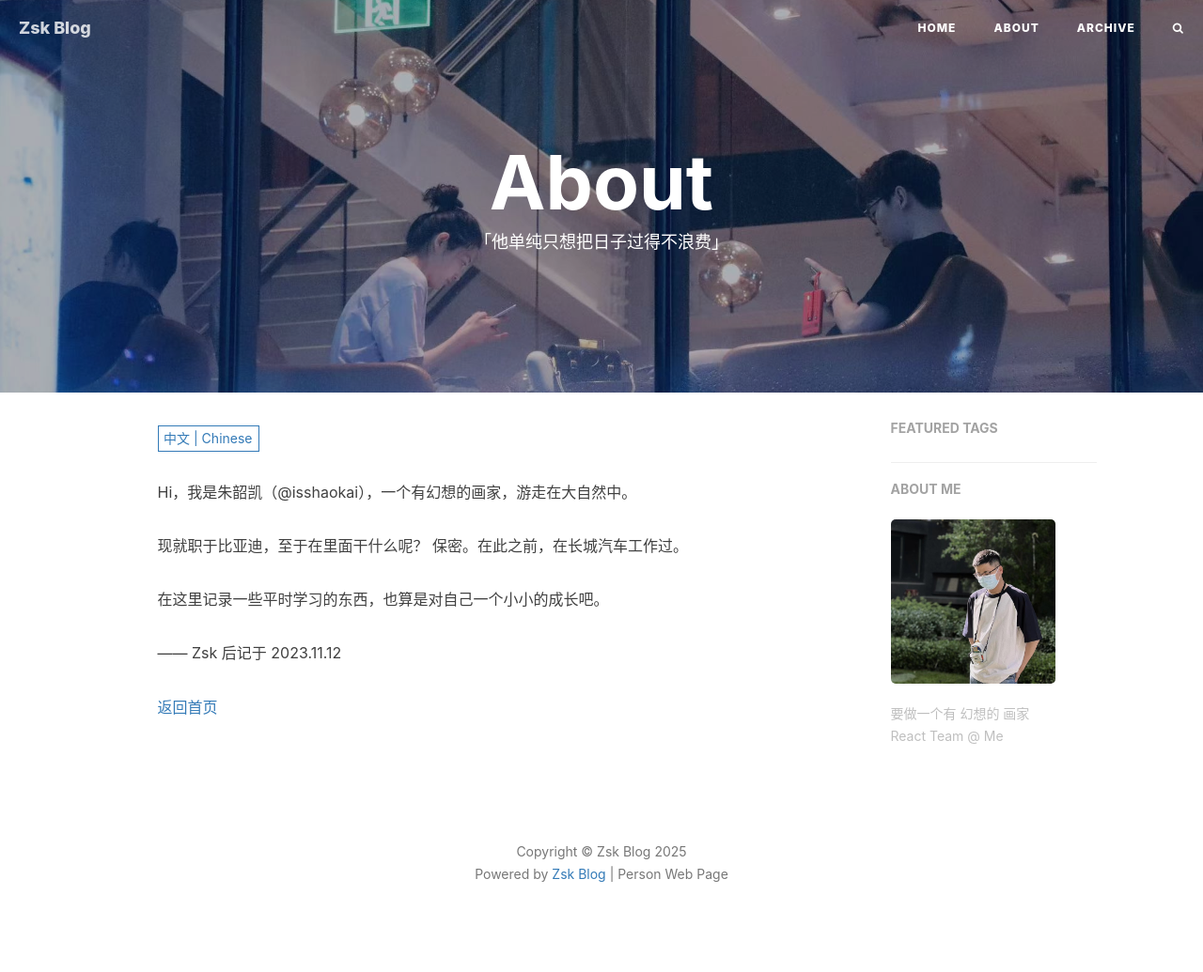
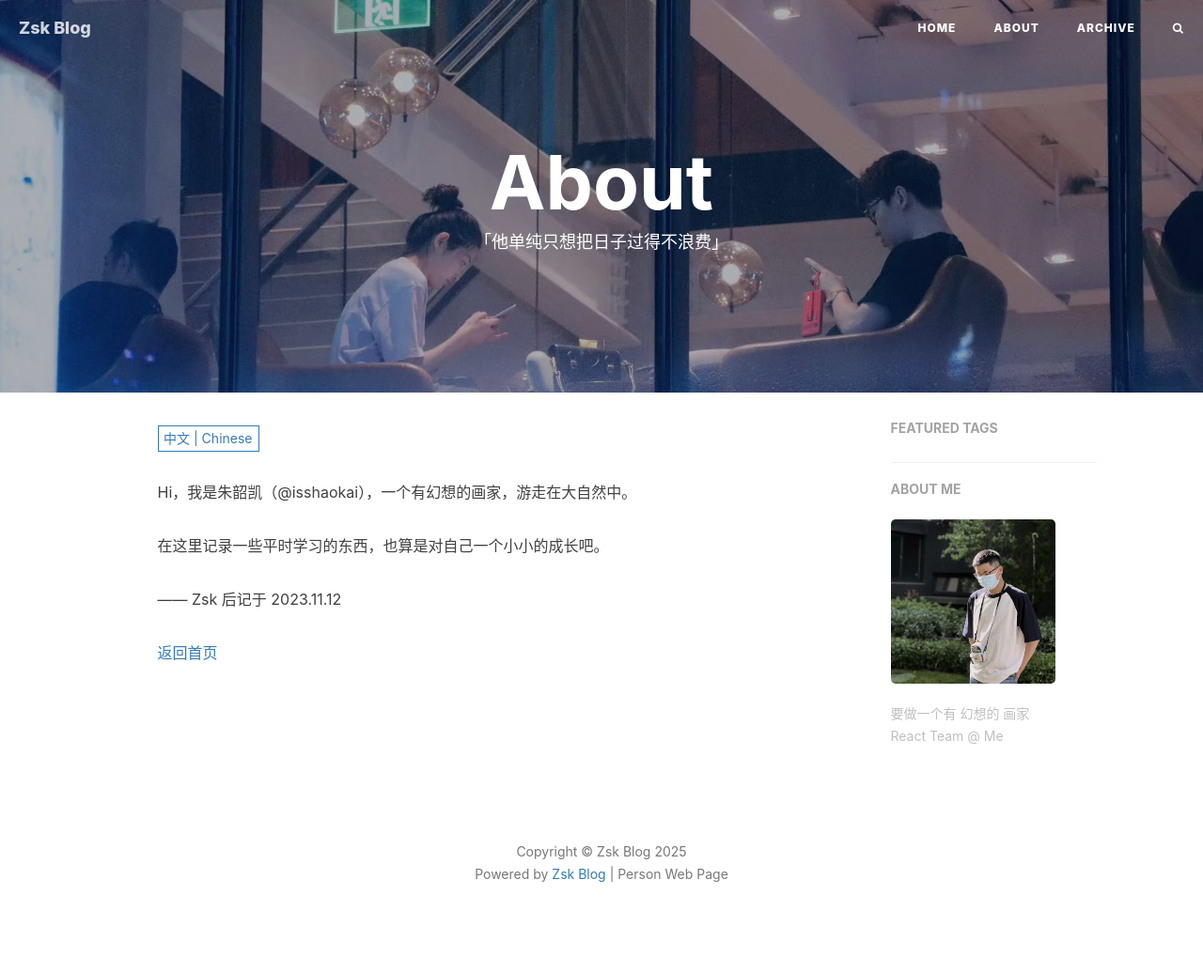
Before and after one commit to isshaokai/isshaokai.github.io, a Jekyll site: the page built from about.html, in a window 1280 px wide. Shown: the whole page at 94% size. Built offline with Jekyll 4.4.1, drawn with Linux system fonts in a browser that asks for light colours; nearby versions of some CDN libraries; comment, search, counter and statistics services are not loaded.

````diff
--- a/_includes/about/zh.md
+++ b/_includes/about/zh.md
@@ -1,6 +1,4 @@
 Hi，我是朱韶凯（@isshaokai），一个有幻想的画家，游走在大自然中。
-
-现就职于比亚迪，至于在里面干什么呢？ 保密。在此之前，在长城汽车工作过。
 
 在这里记录一些平时学习的东西，也算是对自己一个小小的成长吧。
 
--- a/_posts/2023-11-10-hello-2023.markdown
+++ b/_posts/2023-11-10-hello-2023.markdown
@@ -44,7 +44,6 @@ int main() {
 }
 ```
 
-由于昨天晚上搭建服务 搞到了晚上4点才睡，所以 今天就先到这里。
 
 
 未完 ...
````
Also changed, not shown: _includes/about/en.md (+0 -2 lines).
